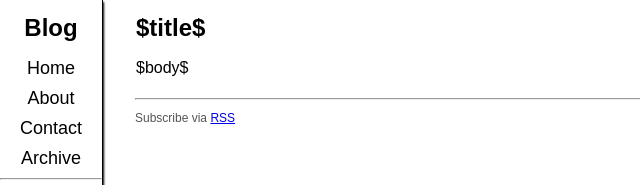
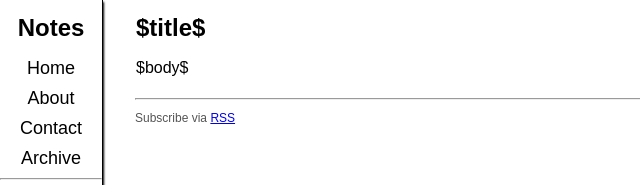
Before and after one commit to qbit/deftly.net, a plain HTML site: page templates/default.html in a window 1280 px wide. Shown: the top 185 px of the page, 0-640 px from the left. Drawn offline with Linux system fonts and the light colour scheme.

Commit message:
s/Blog/Notes/

```diff
--- a/templates/default.html
+++ b/templates/default.html
@@ -26,7 +26,7 @@
   <body>
     <div id="header">
       <div id="navigation">
-	<h1>Blog</h1>
+	<h1>Notes</h1>
         <a href="/">Home</a>
         <a href="/about.html">About</a>
         <a href="/contact.html">Contact</a>
```
